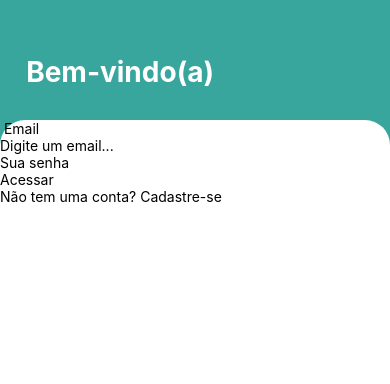
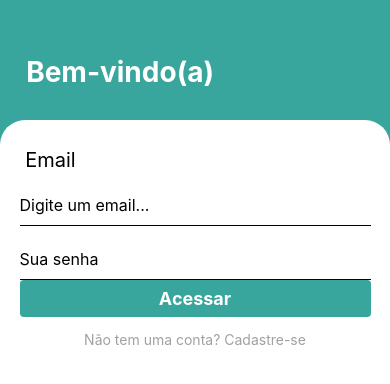
Before and after one commit to DrigsGomes/telaLogin-React-Native, a React Native app: screen /SingIn in a window 390 px wide. Shown: the top 384 px of the page. Built offline with nearby package versions, Linux system fonts and the light colour scheme.

Commit message:
update.SingIn

```diff
--- a/src/pages/SingIn/index.js
+++ b/src/pages/SingIn/index.js
@@ -65,6 +65,39 @@ const styles = StyleSheet.create({
     backgroundColor:'#FFF',
     flex:1,
     borderTopLeftRadius: 25,
-    borderTopRightRadius:25
+    borderTopRightRadius:25,
+    paddingStart:'5%',
+    paddingEnd: '5%'
+  },
+  title:{
+    fontSize:20,
+    marginTop:28
+  },
+  input:{
+    borderBottomWidth:1,
+    height:40,
+    marginTop:14,
+    fontSize:16
+  },
+  button:{
+    backgroundColor:'#38A69D',
+    width:'100%',
+    borderRadius:4,
+    paddingVertical:8,
+    margintop:14,
+    justifyContent:'center',
+    alignItems:'center'
+  },
+  buttonText:{
+    color:'#FFF',
+    fontSize:18,
+    fontWeight:'bold'
+  },
+  buttonRegister:{
+    marginTop:14,
+    alignSelf:'center'
+  },
+  registerTex:{
+    color:'#A1A1A1'
   }
 })
```
